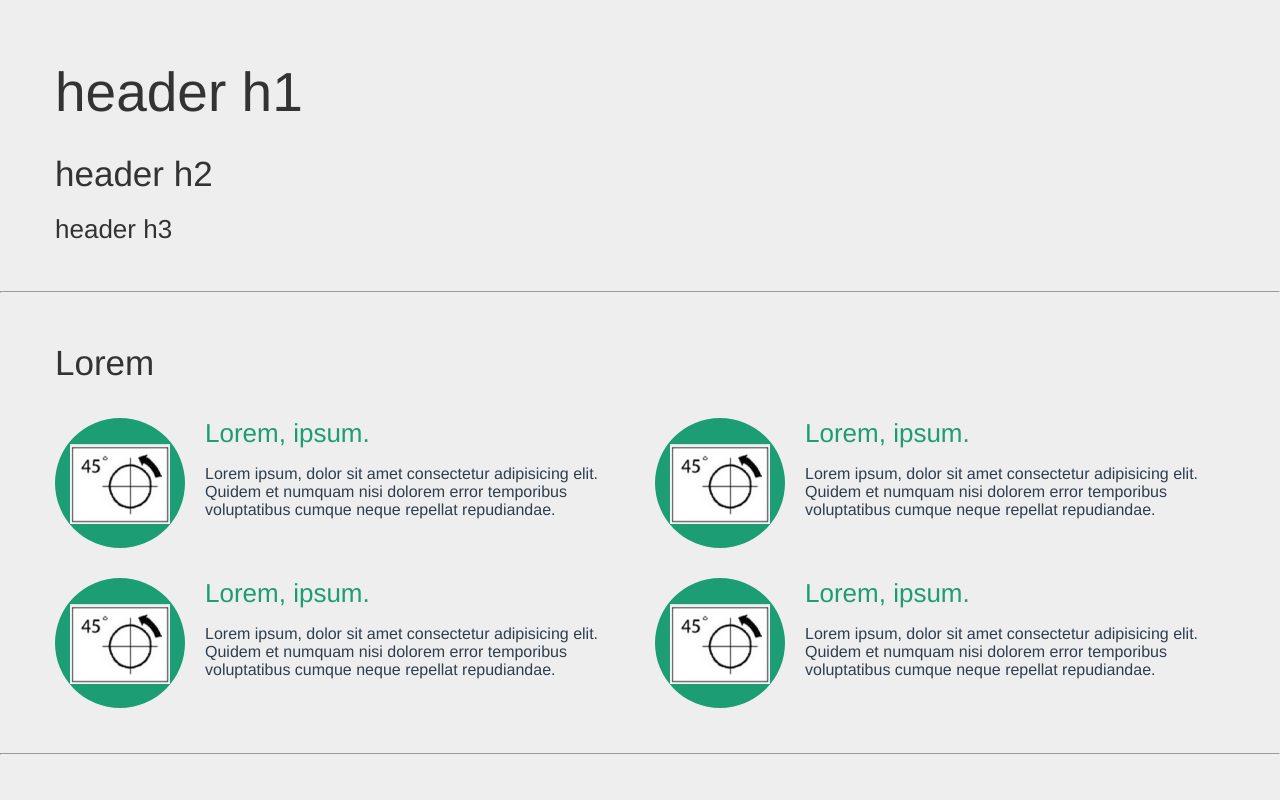
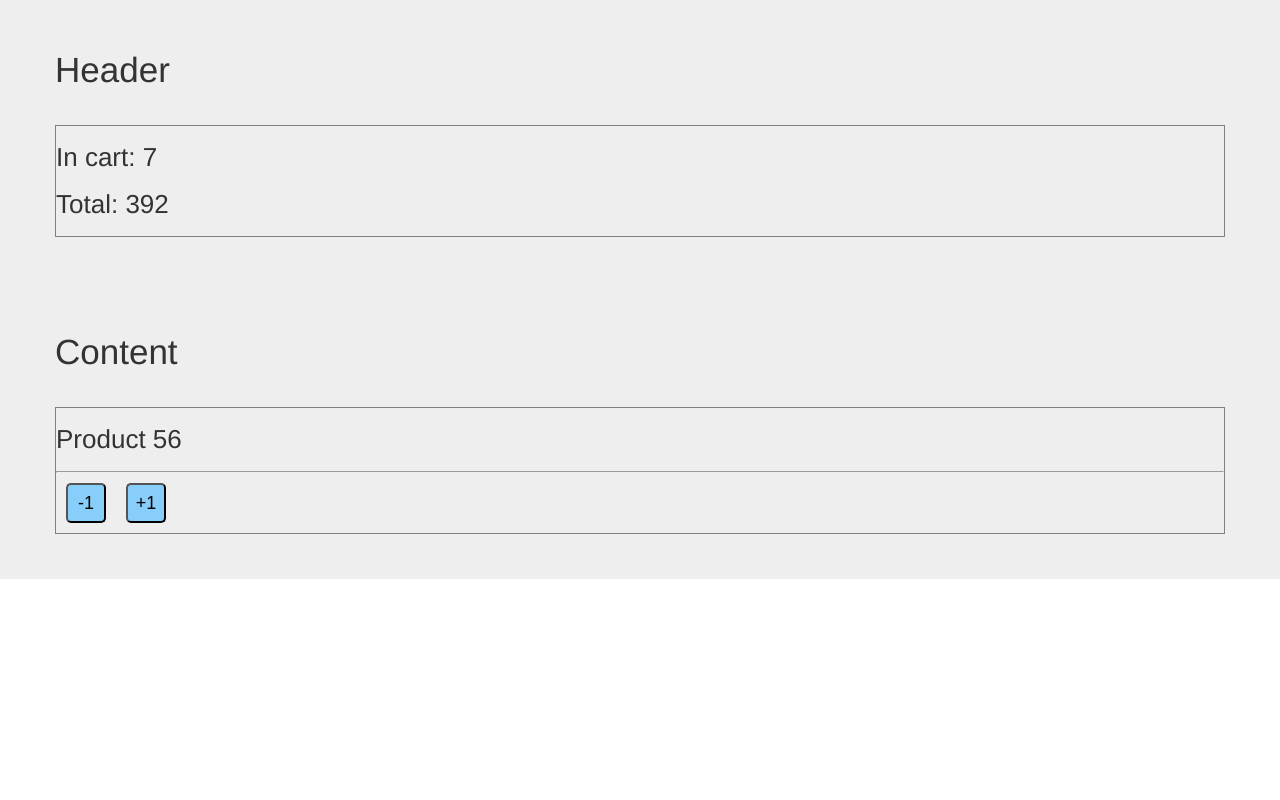
Before and after one commit to sowlru/vue-test, a Vue app: page / in a window 1280 px wide. Shown: the top 800 px of the page. Built offline with nearby package versions, Linux system fonts and the light colour scheme; what @ckeditor/ckeditor5-vue would draw is missing.

Commit message:
Add shop in sites

```diff
--- a/src/App.vue
+++ b/src/App.vue
@@ -37,12 +37,13 @@
     <div class="HTML">
       <!-- <flexbox-test /> -->
       <!-- <message-test /> -->
-      <site-test />
+      <!-- <site-test /> -->
     </div>
 
     <!-- <i18n-test /> -->
     <!-- <jest-test /> -->
     <!-- <layout-test /> -->
+    <shop-app />
     <!-- <store-test /> -->
   </div>
 </template>
@@ -82,6 +83,7 @@ import siteTest from '@/html/siteTest.vue'
 import i18nTest from '@/i18n/i18nTest.vue'
 import jestTest from '@/jest/jestTest.vue'
 import layoutTest from '@/layouts/layoutTest.vue'
+import shopApp from '@/sites/shop/shopApp.vue'
 import storeTest from '@/store/storeTest.vue'
 import TreeStack from './algorithms/treeStack.vue'
 
@@ -119,6 +121,7 @@ export default {
     i18nTest,
     jestTest,
     layoutTest,
+    shopApp,
     storeTest,
     TreeStack
   },
--- /dev/null
+++ b/src/sites/shop/shopApp.vue
@@ -0,0 +1,12 @@
+<template>
+  <shop-header />
+  <shop-content />
+</template>
+<script>
+import shopHeader from '@/sites/shop/shopHeader.vue'
+import shopContent from '@/sites/shop/shopContent.vue'
+
+export default {
+  components: { shopHeader, shopContent }
+}
+</script>
--- /dev/null
+++ b/src/sites/shop/shopCart.vue
@@ -0,0 +1,8 @@
+<template>
+  <h3>
+    In cart: <strong>{{ $store.state.cnt }}</strong>
+  </h3>
+  <h3>
+    Total: <strong>{{ $store.state.price * $store.state.cnt }}</strong>
+  </h3>
+</template>
--- /dev/null
+++ b/src/sites/shop/shopContent.vue
@@ -0,0 +1,23 @@
+<template>
+  <header>
+    <div class="wrap">
+      <h2>Content</h2>
+      <div class="row">
+        <div class="col col-item"><shop-product /></div>
+      </div>
+    </div>
+  </header>
+</template>
+<script>
+import shopProduct from '@/sites/shop/shopProduct.vue'
+
+export default {
+  components: { shopProduct }
+}
+</script>
+<style>
+.col-item {
+  border: 1px solid grey;
+  width: calc(100% / 1 - 30px);
+}
+</style>
--- /dev/null
+++ b/src/sites/shop/shopHeader.vue
@@ -0,0 +1,23 @@
+<template>
+  <header>
+    <div class="wrap">
+      <h2>Header</h2>
+      <div class="row">
+        <div class="col col-item"><shop-cart /></div>
+      </div>
+    </div>
+  </header>
+</template>
+<script>
+import shopCart from '@/sites/shop/shopCart.vue'
+
+export default {
+  components: { shopCart }
+}
+</script>
+<style>
+.col-item {
+  border: 1px solid grey;
+  width: calc(100% / 1 - 30px);
+}
+</style>
--- /dev/null
+++ b/src/sites/shop/shopProduct.vue
@@ -0,0 +1,17 @@
+<template>
+  <h3>
+    Product <strong>{{ $store.state.price }}</strong>
+  </h3>
+  <hr />
+  <button class="btn">-1</button>
+  <button class="btn">+1</button>
+</template>
+<style>
+.btn {
+  width: 40px;
+  height: 40px;
+  padding: 5px;
+  border-radius: 5px;
+  cursor: pointer;
+}
+</style>
--- a/src/store/index.js
+++ b/src/store/index.js
@@ -7,7 +7,9 @@ import { module1 } from '@/store/module1'
 export default createStore({
   // в state хранятся данные приложения
   state: {
-    s1: 1
+    s1: 1,
+    price: 56, //shop
+    cnt: 7 // shop
   },
   // getters - аналог computed - свойства
   getters: {
```
